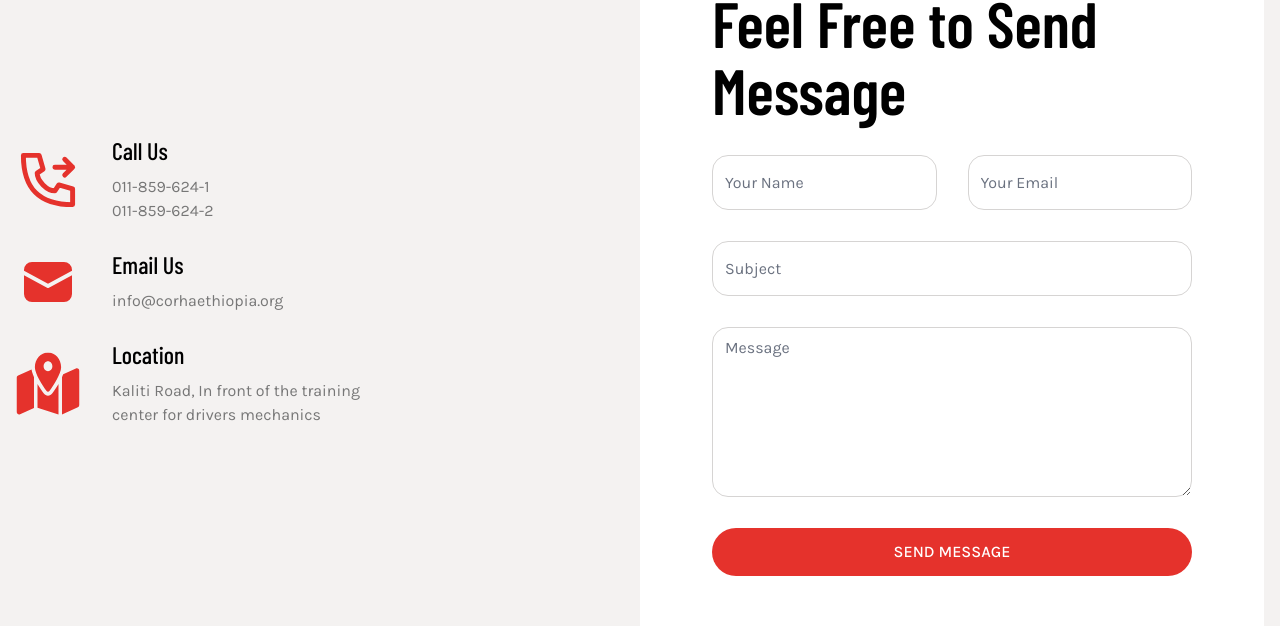
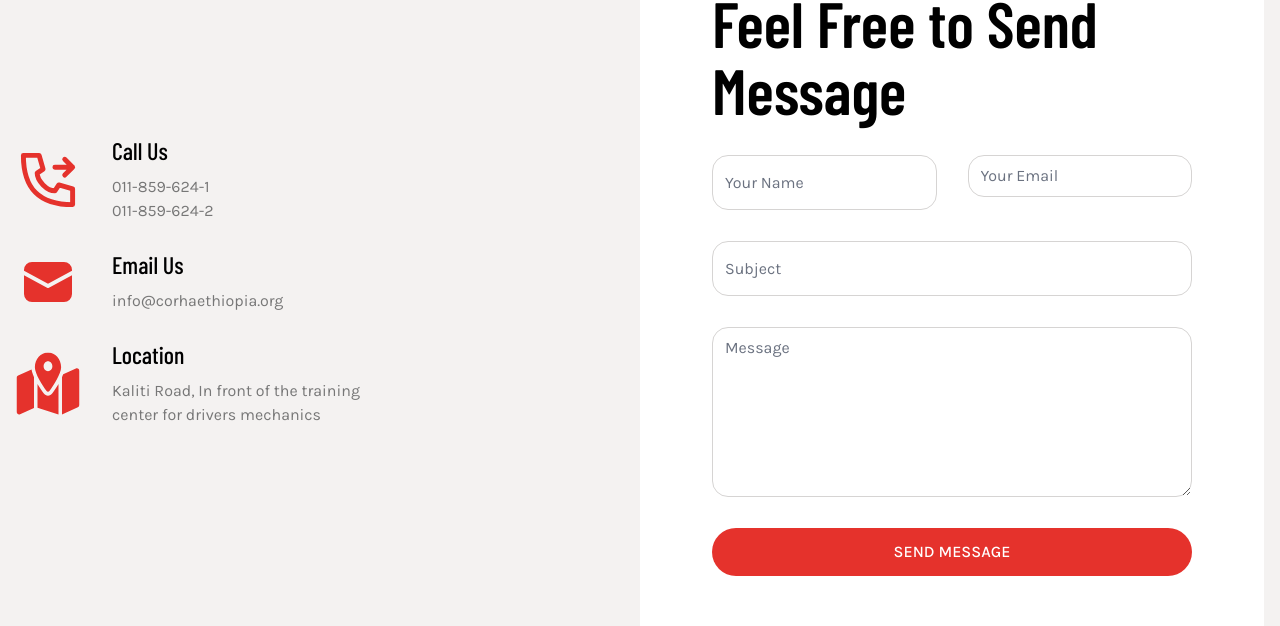
Before and after one commit to hayelomt/nextjs-org-website, a Next.js app: page /contact-us in a window 1280 px wide. Shown: the part 764-1390 px from the top of the page. Built offline with nearby package versions, Linux system fonts and the light colour scheme; no server answers.

Commit message:
contact us api integration

```diff
--- a/package.json
+++ b/package.json
@@ -12,6 +12,7 @@
     "@tailwindcss/forms": "^0.5.2",
     "axios": "^0.27.2",
     "clsx": "^1.2.1",
+    "formik": "^2.2.9",
     "framer-motion": "^6.5.1",
     "luxon": "^3.0.1",
     "next": "12.2.2",
@@ -19,8 +20,10 @@
     "react": "18.2.0",
     "react-countup": "^6.3.0",
     "react-dom": "18.2.0",
+    "react-toastify": "^9.0.8",
     "slick-carousel": "^1.8.1",
-    "swiper": "^8.3.1"
+    "swiper": "^8.3.1",
+    "yup": "^0.32.11"
   },
   "devDependencies": {
     "@tailwindcss/line-clamp": "^0.4.0",
--- a/pages/_app.tsx
+++ b/pages/_app.tsx
@@ -1,8 +1,10 @@
 import { motion } from 'framer-motion';
 import type { AppProps } from 'next/app';
+import { ToastContainer } from 'react-toastify';
 import '../src/core/styles/global.css';
 import 'swiper/css';
 import 'swiper/css/navigation';
+import 'react-toastify/dist/ReactToastify.css';
 import '../src/core/styles/custom.css';
 
 function MyApp({ Component, pageProps, router }: AppProps) {
@@ -21,6 +23,7 @@ function MyApp({ Component, pageProps, router }: AppProps) {
       }}
     >
       <Component {...pageProps} />
+      <ToastContainer />
     </motion.div>
   );
 }
--- a/pages/contact-us.tsx
+++ b/pages/contact-us.tsx
@@ -1,7 +1,13 @@
+import { NextSeo } from 'next-seo';
 import ContactUsPage from '../src/features/contactus/ContactUsPage';
 
 const ContactUs = () => {
-  return <ContactUsPage />;
+  return (
+    <>
+      <NextSeo title="CORHA | Contact Us" />
+      <ContactUsPage />
+    </>
+  );
 };
 
 export default ContactUs;
--- /dev/null
+++ b/src/core/hooks/useSendApiData.ts
@@ -0,0 +1,74 @@
+import axios, { AxiosError, AxiosResponse } from 'axios';
+import { useState } from 'react';
+import { apiInstance } from '../services/api';
+import {
+  ErrorHandler,
+  SuccessHandler,
+  ValidationError,
+  ValidationHandler,
+} from '../ui/utils/types';
+import constants from '../utils/constants';
+import { logError } from '../utils/logger';
+
+type CallApiArg = {
+  endpoint: string;
+  data: any;
+  headers?: Record<string, any>;
+  onValidationError?: ValidationHandler;
+  onError?: ErrorHandler;
+  onSuccess?: SuccessHandler;
+};
+
+export const useSendApiData = () => {
+  const [submitting, setSubmitting] = useState(false);
+
+  const callApi = async ({
+    endpoint,
+    data,
+    headers = {},
+    onValidationError,
+    onError,
+    onSuccess,
+  }: CallApiArg) => {
+    setSubmitting(true);
+    try {
+      const requestHeaders = {
+        'Content-Type': 'application/json',
+        Accept: 'application/json',
+        ...headers,
+      };
+
+      const response = await apiInstance.post(
+        `${constants.apiUrl}/${endpoint}`,
+        data,
+        {
+          headers: requestHeaders,
+        }
+      );
+
+      if (onSuccess) onSuccess(response.data, response.status);
+    } catch (err) {
+      const apiErr = err as AxiosError;
+
+      if (
+        apiErr.response &&
+        apiErr.response?.status === 400 &&
+        onValidationError
+      ) {
+        onValidationError(apiErr.response!.data as unknown as ValidationError);
+      } else {
+        if (onError)
+          onError(
+            (apiErr?.response as any)?.data?.message ||
+              apiErr.message ||
+              'Unknown Error occurred'
+          );
+      }
+      logError('Api Error', apiErr);
+      logError('Res Data', apiErr.response?.data);
+    }
+    setSubmitting(false);
+  };
+
+  return { callApi, submitting };
+};
--- a/src/core/styles/global.css
+++ b/src/core/styles/global.css
@@ -73,7 +73,7 @@
     @apply flex items-center justify-center;
   }
   .btn {
-    @apply px-[18px] sm:px-[32px] py-[10px] sm:py-[14.5px] text-white bg-red rounded-[26px] text-button center;
+    @apply px-[18px] sm:px-[32px] py-[10px] sm:py-[14.5px] text-white bg-red rounded-[26px] text-button center disabled:bg-opacity-60;
   }
   .active-link {
     @apply text-red font-semibold;
@@ -83,6 +83,9 @@
   }
   .small-aspect {
     aspect-ratio: 10 / 8;
+  }
+  .error-text {
+    @apply text-red text-[14px] font-barlow pl-2;
   }
 }
 
--- /dev/null
+++ b/src/core/ui/utils/alert.ts
@@ -0,0 +1,17 @@
+import { toast, Slide } from 'react-toastify';
+
+export const toastError = (error: string) =>
+  toast.error(error, {
+    autoClose: 3000,
+    // hideProgressBar: true,
+    pauseOnFocusLoss: false,
+    progressStyle: { color: 'crimson' },
+  });
+
+export const toastMessage = (message: string) =>
+  toast.success(message, {
+    autoClose: 3000,
+    pauseOnFocusLoss: false,
+    transition: Slide,
+    progressStyle: { color: 'green' },
+  });
--- /dev/null
+++ b/src/core/utils/validation.ts
@@ -0,0 +1,12 @@
+import { ValidationError } from '../ui/utils/types';
+
+type ErrorSetter = (field: string, message: string) => void;
+
+export const parseValidationErrors = (
+  { errors }: ValidationError,
+  fieldErrorSetter: ErrorSetter
+) => {
+  Object.entries(errors).forEach(([key, message]) =>
+    fieldErrorSetter(key, message)
+  );
+};
--- a/src/features/contactus/components/ContactUsForm.tsx
+++ b/src/features/contactus/components/ContactUsForm.tsx
@@ -1,37 +1,78 @@
+import { useCreateContactController } from '../hooks/useContactFormController';
+
 const ContactUsForm = () => {
+  const { formik, submitting } = useCreateContactController();
+
   return (
     <>
       <div className="lg:w-full">
         <div className="flex max-w-[743px] flex-col rounded-[32px] bg-white py-[40px] px-[35px] sm:py-[97px] sm:px-[72px]">
           <h1 className="mb-[20px] sm:mb-[32px]">Feel Free to Send Message</h1>
 
+          <form onSubmit={formik.handleSubmit}>
             <div className="flex flex-col gap-y-[18px] sm:gap-y-[31px]">
               <div className="flex flex-col sm:flex-row gap-y-[18px] sm:gap-y-0 gap-x-0 sm:gap-x-[31px]">
+                <div className="w-full flex flex-col">
                   <input
                     className="w-full rounded-[16px] border border-[#D6D4D3]"
                     type="text"
+                    name="name"
+                    onChange={formik.handleChange}
+                    value={formik.values.name}
                     placeholder="Your Name"
                   />
+                  {Boolean(formik.touched.name && formik.errors.name) && (
+                    <p className="error-text">{formik.errors.name}</p>
+                  )}
+                </div>
+                <div className="w-full flex flex-col">
+                  <input
+                    className="w-full rounded-[16px] border border-[#D6D4D3]"
+                    type="email"
+                    name="email"
+                    onChange={formik.handleChange}
+                    value={formik.values.email}
+                    placeholder="Your Email"
+                  />
+                  {Boolean(formik.touched.email && formik.errors.email) && (
+                    <p className="error-text">{formik.errors.email}</p>
+                  )}
+                </div>
+              </div>
+
+              <div className="flex flex-col">
                 <input
                   className="w-full rounded-[16px] border border-[#D6D4D3]"
                   type="text"
-                placeholder="Your Email"
+                  name="subject"
+                  onChange={formik.handleChange}
+                  value={formik.values.subject}
+                  placeholder="Subject"
                 />
+                {Boolean(formik.touched.subject && formik.errors.subject) && (
+                  <p className="error-text">{formik.errors.subject}</p>
+                )}
               </div>
 
-            <input
-              className="w-full rounded-[16px] border border-[#D6D4D3]"
-              type="text"
-              placeholder="Subject"
-            />
-
+              <div className="flex flex-col">
                 <textarea
                   className="min-h-[170px] w-full rounded-[16px] border border-[#D6D4D3]"
+                  name="message"
+                  onChange={formik.handleChange}
+                  value={formik.values.message}
                   placeholder="Message"
                 ></textarea>
 
-            <button className="btn">Send Message</button>
+                {Boolean(formik.touched.message && formik.errors.message) && (
+                  <p className="error-text">{formik.errors.message}</p>
+                )}
               </div>
+
+              <button type="submit" className="btn" disabled={submitting}>
+                {submitting ? 'Sending' : 'Send Message'}
+              </button>
+            </div>
+          </form>
         </div>
       </div>
     </>
--- /dev/null
+++ b/src/features/contactus/contact.ts
@@ -0,0 +1,6 @@
+export type ContactCreate = {
+  name: string;
+  subject: string;
+  email: string;
+  message: string;
+};
--- /dev/null
+++ b/src/features/contactus/hooks/useContactFormController.ts
@@ -0,0 +1,46 @@
+import { useFormik } from 'formik';
+import * as Yup from 'yup';
+import { useSendApiData } from '../../../core/hooks/useSendApiData';
+import { toastError, toastMessage } from '../../../core/ui/utils/alert';
+import { parseValidationErrors } from '../../../core/utils/validation';
+import { ContactCreate } from '../contact';
+
+export const useCreateContactController = () => {
+  const { callApi, submitting } = useSendApiData();
+  const initialValues: ContactCreate = {
+    name: '',
+    email: '',
+    subject: '',
+    message: '',
+  };
+
+  const validationSchema = Yup.object({
+    name: Yup.string()
+      .max(20, 'Must be 15 characters or less')
+      .required('Required'),
+    subject: Yup.string()
+      .max(254, 'Must be 20 characters or less')
+      .required('Required'),
+    email: Yup.string().email('Invalid email address').required('Required'),
+    message: Yup.string().max(2000).required('Required'),
+  });
+
+  const formik = useFormik<ContactCreate>({
+    initialValues,
+    validationSchema,
+    onSubmit: async (values, { setFieldError, resetForm }) => {
+      await callApi({
+        endpoint: 'contacts',
+        data: values,
+        onSuccess: () => {
+          resetForm();
+          toastMessage('Form sent successfully');
+        },
+        onError: () => toastError('Something went wrong, try again'),
+        onValidationError: (err) => parseValidationErrors(err, setFieldError),
+      });
+    },
+  });
+
+  return { formik, submitting };
+};
```
Also changed, not shown: src/core/ui/utils/types.ts (+10 -0 lines), 1 other file (tests, documents, lock files or other folders). Lines whose indentation alone changed are shown as unchanged.
